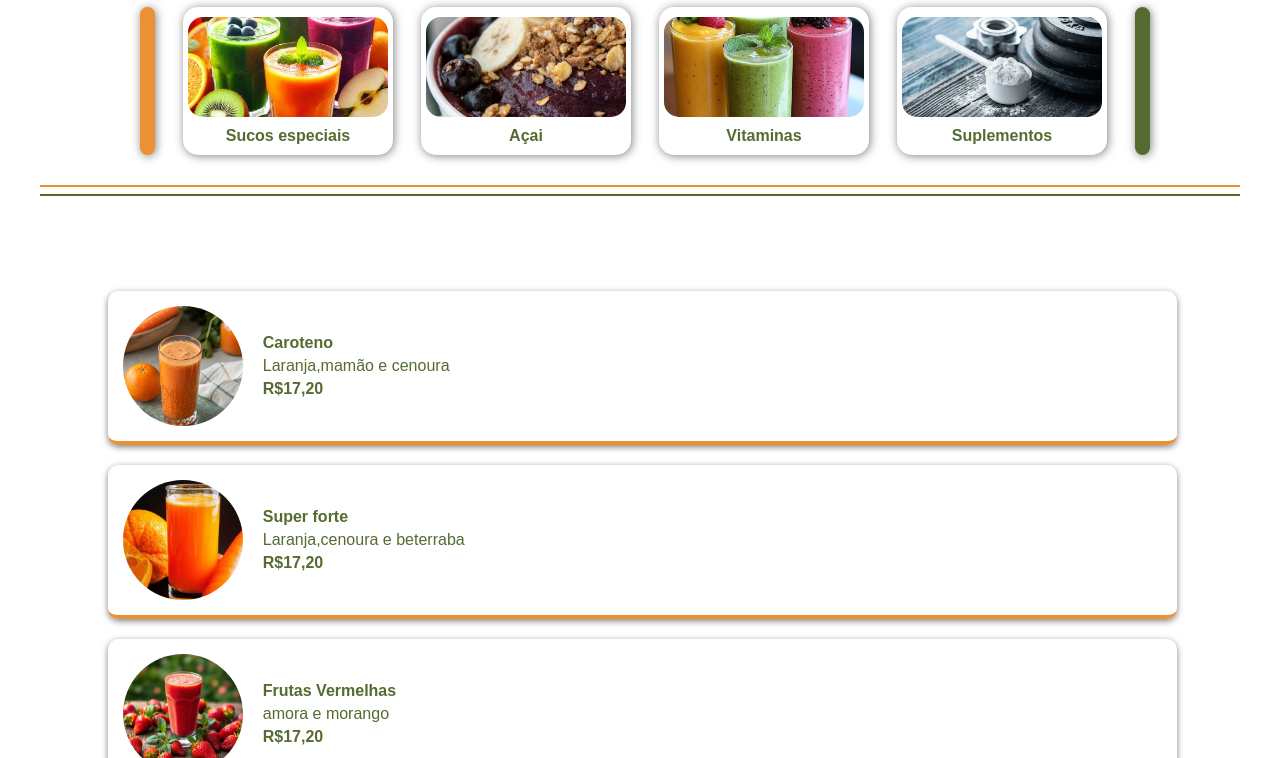
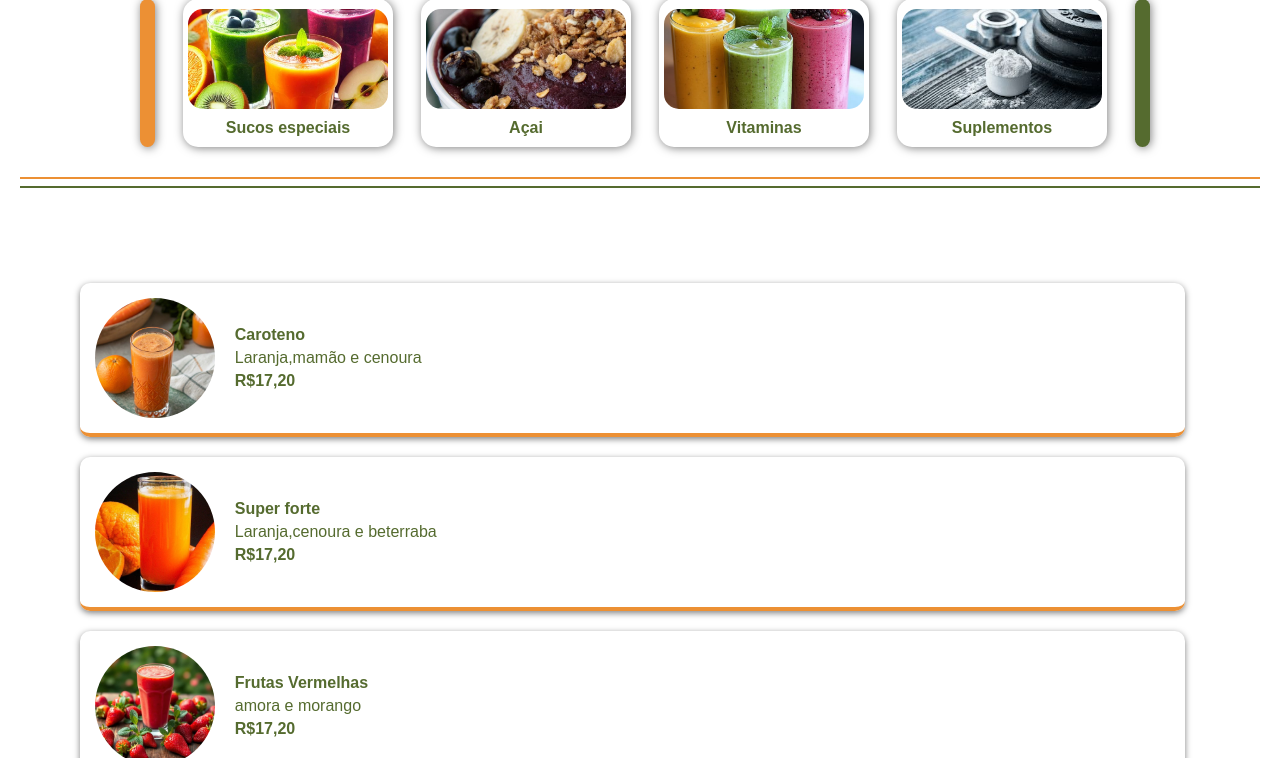
Before and after one commit to lucasdantaas/manga, a Flask app: page / in a window 1280 px wide. Shown: the part 5742-6500 px from the top of the page. Run offline with Flask 3, Linux system fonts and the light colour scheme.

Commit message:
Add files via upload

```diff
--- a/src/static/css/index.css
+++ b/src/static/css/index.css
@@ -168,12 +168,6 @@ body {
     border-bottom: 4px solid #ec9034;
 }
 
-.conteudo {
-
-    padding: 20px;
-    padding-left: 20px;
-    margin-bottom: -0.5px;
-}
 
 .produto img {
     height: 120px;
@@ -228,7 +222,7 @@ body {
     align-items: center;
     justify-content: flex-start; /* Começa no topo */
     padding-top: 50px;
-    padding-left: 20px;
+    padding-left: 15px;
     margin: 15px;
     margin-left: 15px;
     /* Espaço opcional no topo */
--- a/src/templates/index.html
+++ b/src/templates/index.html
@@ -312,7 +312,7 @@
     <div class="div" style="border:1px solid #556b2f"></div>
 
             <div class="container"  style="padding-left: 25px;">
-                <div class="child" id="suco" style="margin-left: 15px; padding-left: 25px;">
+                <div class="child" id="suco" >
 
 
                         <div class="produto3">
```
